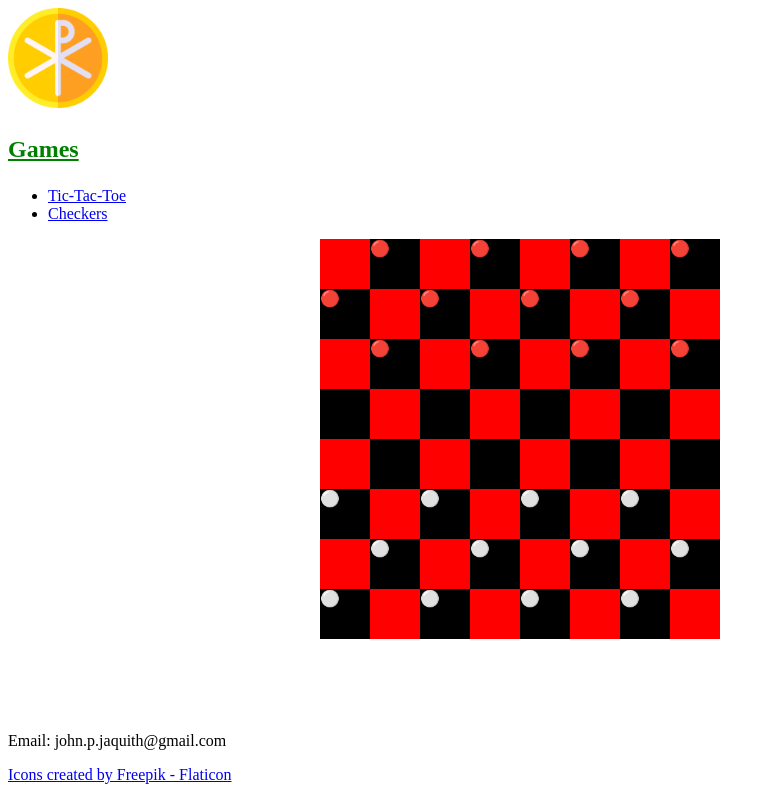
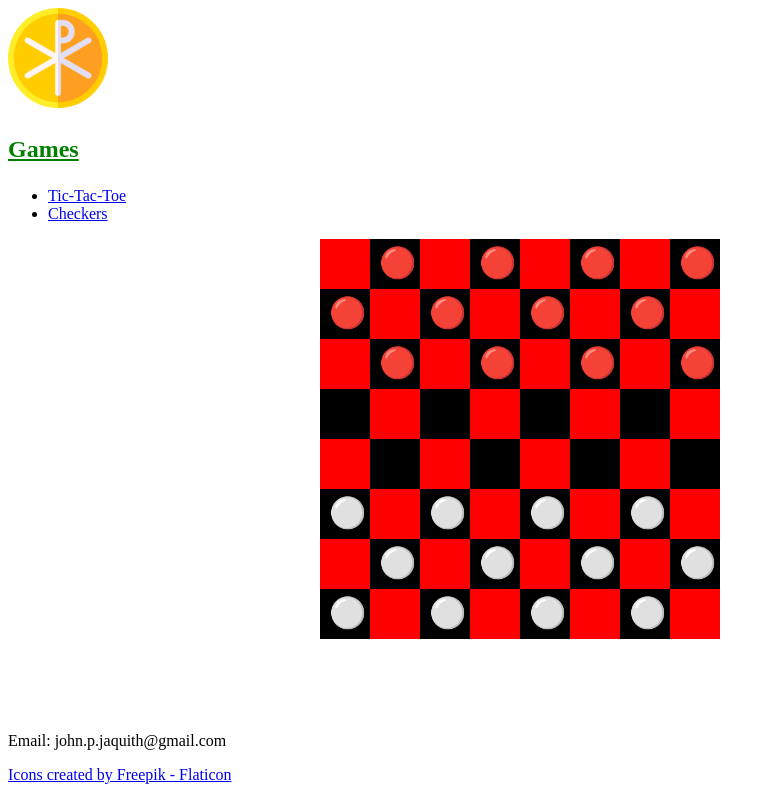
Before and after one commit to Japesjake/JP, a SvelteKit app: page /games/checkers in a window 1280 px wide. Shown: the whole page, without its empty margins (0-775 px from the left). Built offline with nearby package versions, Linux system fonts and the light colour scheme.

Commit message:
fixed size and placement of pieces.

```diff
--- a/src/routes/games/checkers/Tile.svelte
+++ b/src/routes/games/checkers/Tile.svelte
@@ -6,9 +6,11 @@
 </script>
 
 <div style='height: 50px; width: 50px; background-color: {tile['color']};'>
+    <div style='padding-top: 6px; padding-left: 9px; font-size: 30px'>
     {#if tile['piece'] == 'red'}
         &#128308
     {:else if tile['piece'] == 'white'}
         &#9898
     {/if}
+    </div>
 </div>
```
